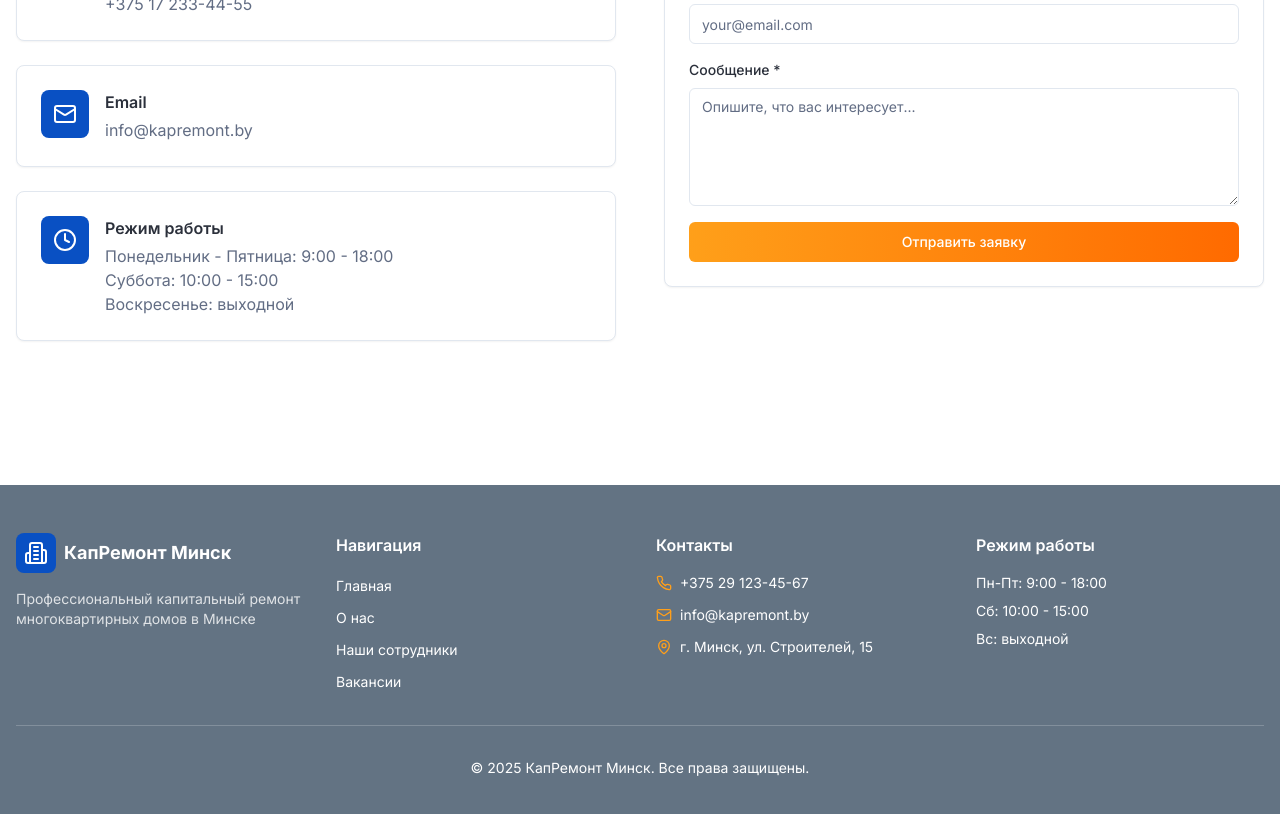
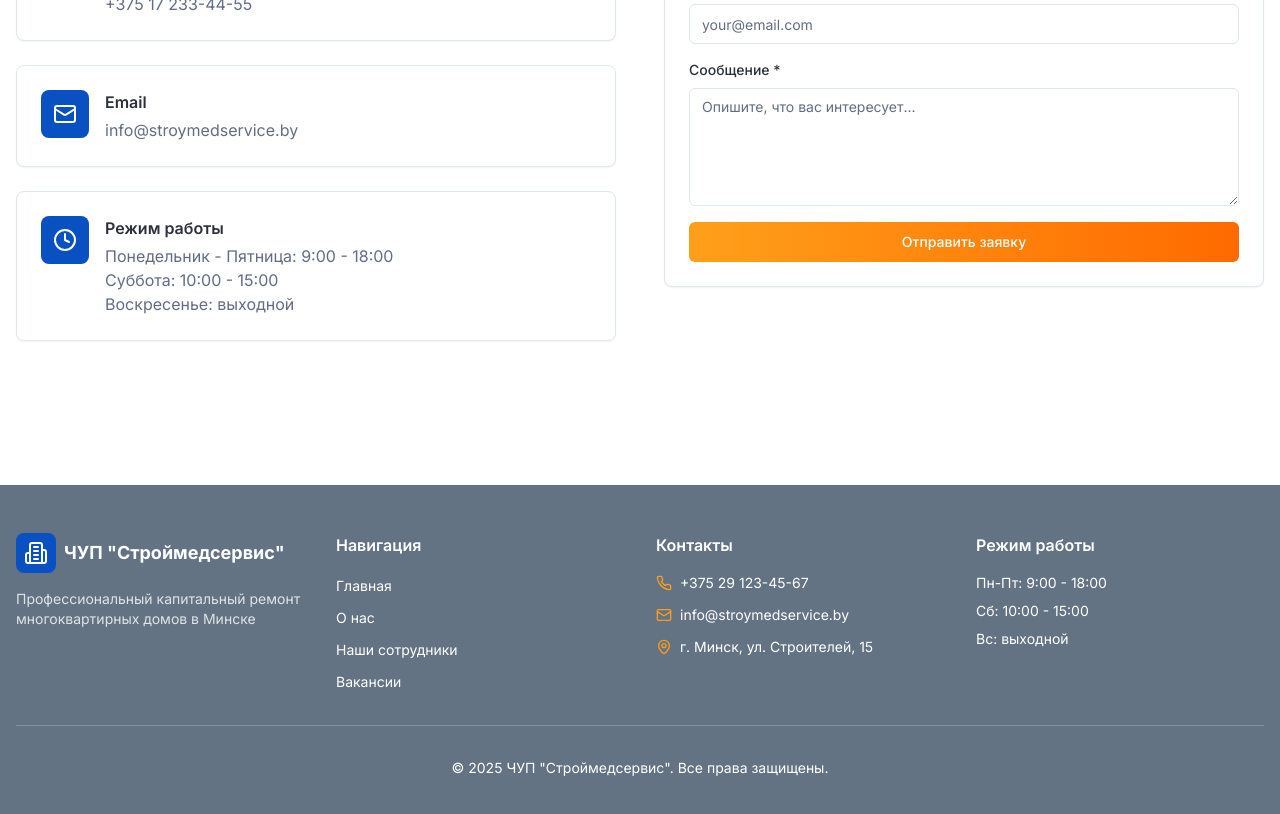
Before and after one commit to GriAndSer/remont-domov-minsk, a React (Vite) app: page /contacts in a window 1280 px wide. Shown: the part 700-1514 px from the top of the page. Built offline with nearby package versions, Linux system fonts and the light colour scheme; the HTML template or start-up script is replaced by a standard one.

Commit message:
Update company name

```diff
--- a/index.html
+++ b/index.html
@@ -3,12 +3,12 @@
   <head>
     <meta charset="UTF-8" />
     <meta name="viewport" content="width=device-width, initial-scale=1.0" />
-    <title>КапРемонт Минск - Капитальный ремонт многоквартирных домов</title>
+    <title>ЧУП "Строймедсервис" - Капитальный ремонт многоквартирных домов в Минске</title>
     <meta name="description" content="Профессиональный капитальный ремонт многоквартирных домов в Минске. Более 15 лет опыта, гарантия качества. Ремонт фасадов, кровли, инженерных сетей." />
-    <meta name="author" content="КапРемонт Минск" />
+    <meta name="author" content="ЧУП Строймедсервис" />
     <meta name="keywords" content="капитальный ремонт, ремонт домов, ремонт фасадов, ремонт кровли, Минск, строительство" />
 
-    <meta property="og:title" content="КапРемонт Минск - Капитальный ремонт многоквартирных домов" />
+    <meta property="og:title" content="ЧУП Строймедсервис - Капитальный ремонт многоквартирных домов в Минске" />
     <meta property="og:description" content="Профессиональный капитальный ремонт многоквартирных домов в Минске. Более 15 лет опыта, гарантия качества." />
     <meta property="og:type" content="website" />
     <meta property="og:image" content="https://lovable.dev/opengraph-image-p98pqg.png" />
--- a/src/components/Footer.tsx
+++ b/src/components/Footer.tsx
@@ -12,7 +12,7 @@ const Footer = () => {
                 <Building2 className="h-6 w-6 text-primary-foreground" />
               </div>
               <span className="text-lg font-bold text-background">
-                КапРемонт Минск
+                ЧУП "Строймедсервис"
               </span>
             </div>
             <p className="text-sm text-secondary-foreground/80">
@@ -57,8 +57,8 @@ const Footer = () => {
               </li>
               <li className="flex items-center gap-2 text-sm">
                 <Mail className="h-4 w-4 text-accent" />
-                <a href="mailto:info@kapremont.by" className="hover:text-accent transition-colors">
-                  info@kapremont.by
+                <a href="mailto:info@stroymedservice.by" className="hover:text-accent transition-colors">
+                  info@stroymedservice.by
                 </a>
               </li>
               <li className="flex items-start gap-2 text-sm">
@@ -79,7 +79,7 @@ const Footer = () => {
         </div>
 
         <div className="border-t border-secondary-foreground/20 mt-8 pt-8 text-center text-sm">
-          <p>&copy; {new Date().getFullYear()} КапРемонт Минск. Все права защищены.</p>
+          <p>&copy; {new Date().getFullYear()} ЧУП "Строймедсервис". Все права защищены.</p>
         </div>
       </div>
     </footer>
--- a/src/components/Navigation.tsx
+++ b/src/components/Navigation.tsx
@@ -26,7 +26,7 @@ const Navigation = () => {
               <Building2 className="h-6 w-6 text-primary-foreground" />
             </div>
             <span className="text-xl font-bold bg-gradient-to-r from-primary to-primary-dark bg-clip-text text-transparent">
-              КапРемонт Минск
+              ЧУП "Строймедсервис"
             </span>
           </Link>
 
--- a/src/pages/About.tsx
+++ b/src/pages/About.tsx
@@ -45,7 +45,7 @@ const About = () => {
             <div>
               <h2 className="text-3xl font-bold mb-6">Наша история</h2>
               <p className="text-muted-foreground mb-4">
-                КапРемонт Минск - ведущая организация в сфере капитального ремонта многоквартирных домов в столице Беларуси. С момента основания в 2008 году мы успешно реализовали более 200 проектов различной сложности.
+                ЧУП "Строймедсервис" - ведущая организация в сфере капитального ремонта многоквартирных домов в столице Беларуси. С момента основания в 2008 году мы успешно реализовали более 200 проектов различной сложности.
               </p>
               <p className="text-muted-foreground mb-4">
                 Наша команда состоит из высококвалифицированных специалистов с многолетним опытом работы. Мы используем только проверенные технологии и качественные материалы, что гарантирует долговечность выполненных работ.
--- a/src/pages/Contacts.tsx
+++ b/src/pages/Contacts.tsx
@@ -35,7 +35,7 @@ const Contacts = () => {
       // TODO: Здесь будет интеграция с Telegram Bot
       // Для примера просто показываем успешное сообщение
       const telegramMessage = `
-🏢 Новая заявка с сайта КапРемонт Минск
+🏢 Новая заявка с сайта ЧУП "Строймедсервис"
 
 👤 Имя: ${formData.name}
 📱 Телефон: ${formData.phone}
@@ -144,8 +144,8 @@ const Contacts = () => {
                       <div>
                         <h3 className="font-semibold mb-1 text-card-foreground">Email</h3>
                         <p className="text-muted-foreground">
-                          <a href="mailto:info@kapremont.by" className="hover:text-primary transition-colors">
-                            info@kapremont.by
+                          <a href="mailto:info@stroymedservice.by" className="hover:text-primary transition-colors">
+                            info@stroymedservice.by
                           </a>
                         </p>
                       </div>
--- a/src/pages/Employees.tsx
+++ b/src/pages/Employees.tsx
@@ -11,7 +11,7 @@ const Employees = () => {
       position: "Генеральный директор",
       image: employee1,
       phone: "+375 29 123-45-67",
-      email: "ivanov@kapremont.by",
+      email: "ivanov@stroymedservice.by",
       description: "Опыт работы в строительной отрасли более 20 лет",
     },
     {
@@ -19,7 +19,7 @@ const Employees = () => {
       position: "Главный инженер",
       image: employee2,
       phone: "+375 29 234-56-78",
-      email: "petrova@kapremont.by",
+      email: "petrova@stroymedservice.by",
       description: "Сертифицированный специалист по строительному надзору",
     },
     {
@@ -27,7 +27,7 @@ const Employees = () => {
       position: "Начальник отдела капитального ремонта",
       image: employee3,
       phone: "+375 29 345-67-89",
-      email: "sidorov@kapremont.by",
+      email: "sidorov@stroymedservice.by",
       description: "15 лет опыта управления строительными проектами",
     },
   ];
```
